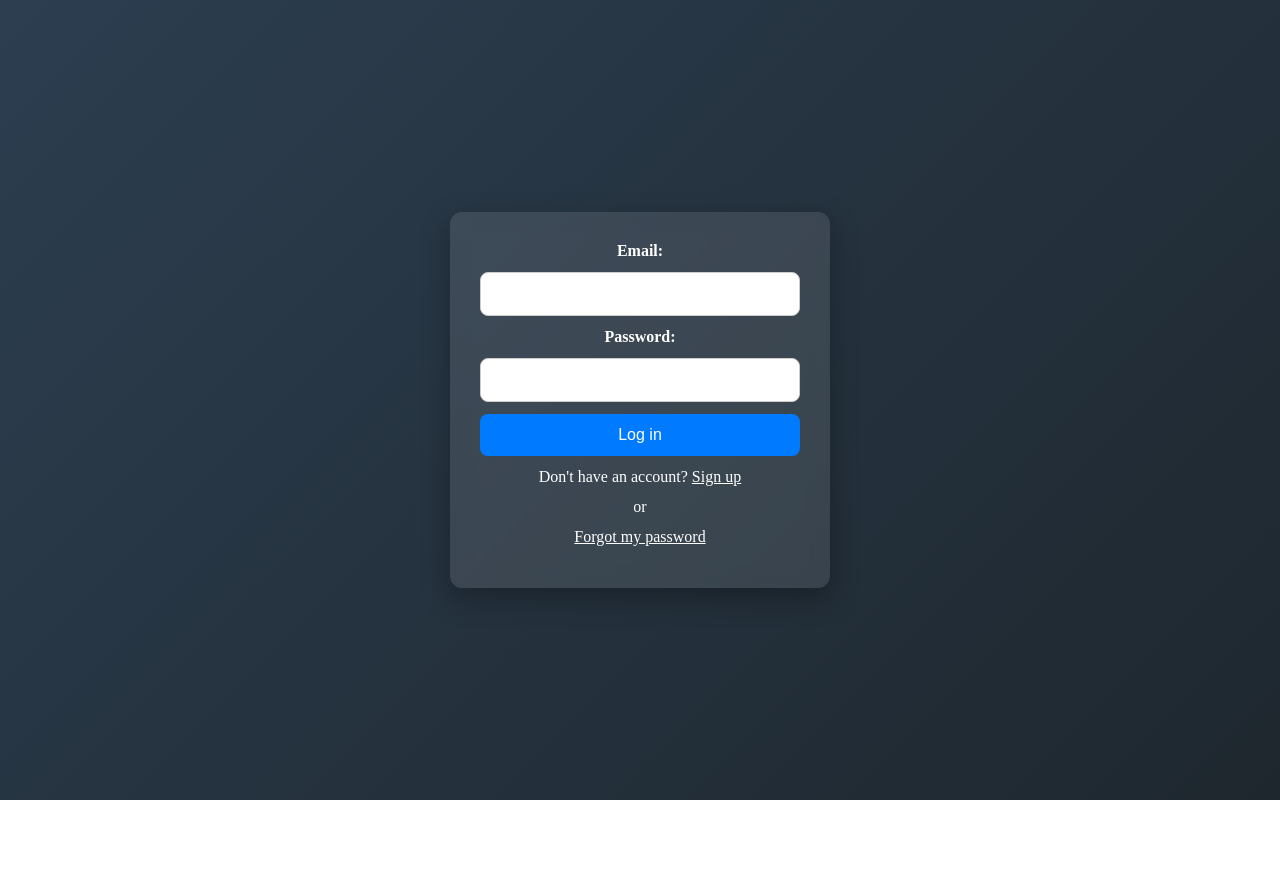
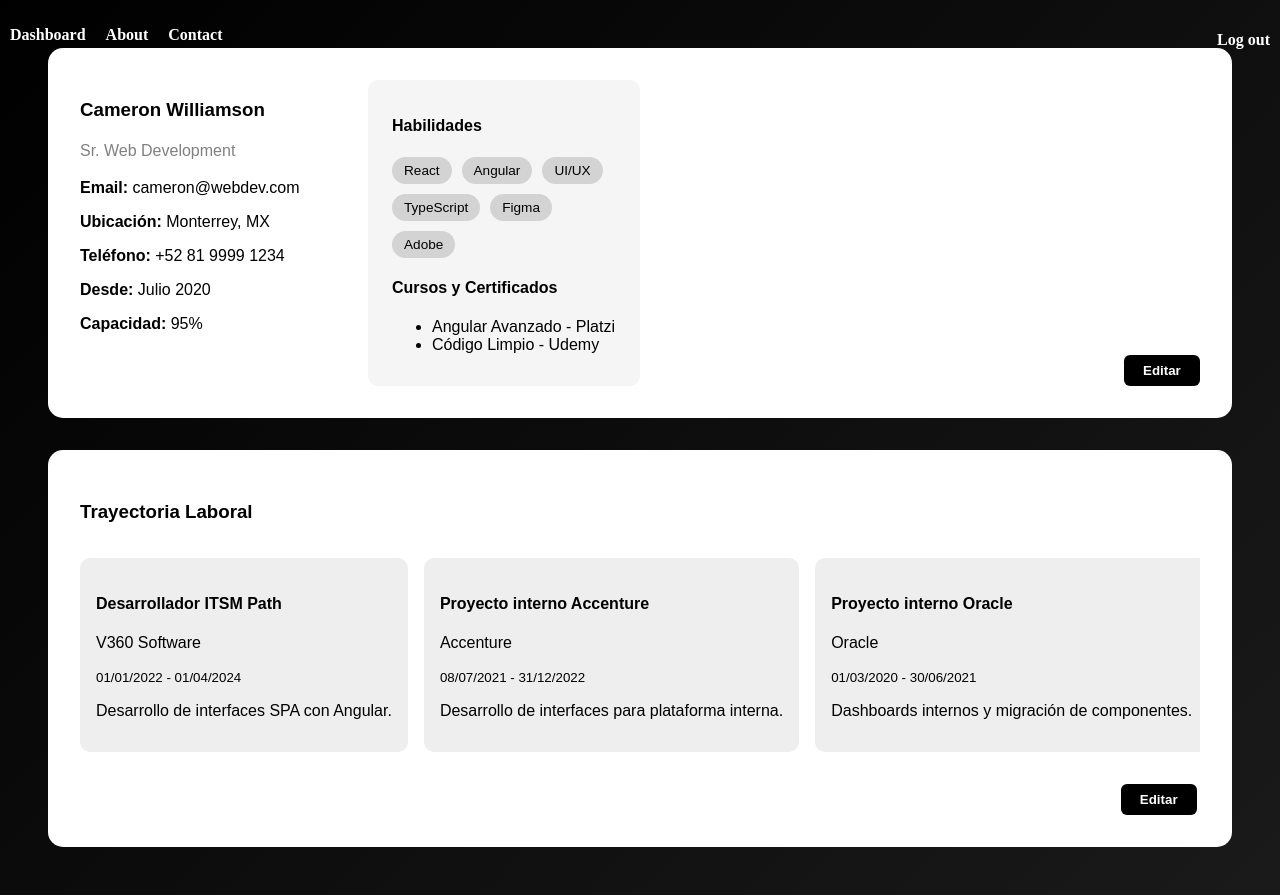
Before and after one commit to ferp03/Vantage360, an Angular app in the folder Frontend/: page /empleado-detalles in a window 1280 px wide. Before the commit this address led to /login. Before the commit the page ends 800 px from the top, so only its background shows below. Built offline with nearby package versions, Linux system fonts and the light colour scheme; sample sign-in values are in the browser's storage.

Commit message:
Pantalla

```diff
--- a/Frontend/angular.json
+++ b/Frontend/angular.json
@@ -94,5 +94,8 @@
         }
       }
     }
+  },
+  "cli": {
+    "analytics": "5e1f8d00-fa43-4684-ba71-3262acb90b2d"
   }
 }
--- /dev/null
+++ b/Frontend/src/app/Components/empleado-detalles/empleado-detalles.component.css
@@ -0,0 +1,128 @@
+.contenedor-detalle {
+    display: flex;
+    flex-direction: column;
+    position: absolute;
+    top: 0;
+    left: 0;
+    min-height: 100vh;
+    width: 100vw;
+    background: linear-gradient(135deg, #000000, #1a1a1a);
+    color: white;
+    padding: 3rem;
+    font-family: Arial, sans-serif;
+    box-sizing: border-box;
+    overflow-y: auto;
+  }
+
+  .caja-info {
+    display: flex;
+    gap: 2rem;
+    background: white;
+    color: black;
+    border-radius: 15px;
+    padding: 2rem;
+    flex-wrap: wrap;
+    position: relative;
+  }
+
+  .izquierda {
+    flex: 1 1 100%;
+    min-width: 300px;
+    max-width: 50%;
+    display: flex;
+    flex-direction: row;
+    justify-content: space-between;
+    flex-wrap: wrap;
+    gap: 1rem;
+  }
+
+  .izquierda-superior {
+    flex: 1 1 45%;
+    min-width: 250px;
+  }
+
+  .izquierda-habilidades {
+    flex: 1 1 45%;
+    min-width: 250px;
+  }
+
+  .rol {
+    color: gray;
+    margin-bottom: 1rem;
+    line-height: 1.5;
+  }
+
+  .habilidades {
+    background: #f5f5f5;
+    padding: 1rem 1.5rem;
+    border-radius: 10px;
+  }
+
+  .etiquetas-habilidad {
+    display: flex;
+    flex-wrap: wrap;
+    gap: 10px;
+    margin: 1rem 0;
+  }
+
+  .etiquetas-habilidad span {
+    background: #d3d3d3;
+    padding: 6px 12px;
+    border-radius: 20px;
+    font-size: 0.85rem;
+    font-weight: 500;
+  }
+
+  .derecha {
+    flex: 1;
+    min-width: 300px;
+  }
+
+  .carrera {
+    margin-top: 2rem;
+    background: white;
+    color: black;
+    border-radius: 15px;
+    padding: 2rem;
+    position: relative;
+  }
+
+  .linea-tiempo {
+    display: flex;
+    gap: 1rem;
+    overflow-x: auto;
+    padding-top: 1rem;
+  }
+
+  .elemento-tiempo {
+    min-width: 220px;
+    background: #eee;
+    padding: 1rem;
+    border-radius: 10px;
+    flex-shrink: 0;
+  }
+
+  .boton-editar {
+    align-self: flex-end;
+    margin-top: 1rem;
+    margin-left: auto;
+    background-color: #000;
+    color: white;
+    padding: 0.5rem 1.2rem;
+    border: none;
+    border-radius: 6px;
+    cursor: pointer;
+    font-weight: bold;
+    transition: background-color 0.2s ease;
+  }
+
+  .boton-editar-trayectoria {
+    display: flex;
+    justify-content: flex-end;
+    padding-right: 0.2rem;
+    margin-top: 1rem;
+  }
+
+  .boton-editar:hover {
+    background-color: #333;
+  }
--- /dev/null
+++ b/Frontend/src/app/Components/empleado-detalles/empleado-detalles.component.html
@@ -0,0 +1,58 @@
+<div class="contenedor-detalle">
+  <div class="caja-info">
+    <div class="izquierda">
+      <div class="izquierda-superior">
+        <h3>Cameron Williamson</h3>
+        <p class="rol">Sr. Web Development</p>
+
+        <p><strong>Email:</strong> cameron&#64;webdev.com</p>
+        <p><strong>Ubicación:</strong> Monterrey, MX</p>
+        <p><strong>Teléfono:</strong> +52 81 9999 1234</p>
+        <p><strong>Desde:</strong> Julio 2020</p>
+        <p><strong>Capacidad:</strong> 95%</p>
+      </div>
+
+      <div class="izquierda-habilidades">
+        <div class="habilidades">
+          <h4>Habilidades</h4>
+          <div class="etiquetas-habilidad">
+            <span>React</span>
+            <span>Angular</span>
+            <span>UI/UX</span>
+            <span>TypeScript</span>
+            <span>Figma</span>
+            <span>Adobe</span>
+          </div>
+
+          <h4>Cursos y Certificados</h4>
+          <ul>
+            <li>Angular Avanzado - Platzi</li>
+            <li>Código Limpio - Udemy</li>
+          </ul>
+        </div>
+      </div>
+    </div>
+
+    <div class="derecha">
+    </div>
+    <button class="boton-editar">Editar</button>
+  </div>
+
+  <div class="carrera">
+    <h3>Trayectoria Laboral</h3>
+    <div class="linea-tiempo">
+      <div class="elemento-tiempo" *ngFor="let experiencia of experiencias">
+        <h4>{{ experiencia.titulo }}</h4>
+        <p>{{ experiencia.empresa }}</p>
+        <small>
+            {{ experiencia.inicio | date: 'dd/MM/yyyy' }} -
+            {{ experiencia.fin ? (experiencia.fin | date: 'dd/MM/yyyy') : 'Presente' }}
+        </small>
+        <p>{{ experiencia.descripcion }}</p>
+      </div>
+    </div>
+
+    <div class="boton-editar-trayectoria">
+      <button class="boton-editar">Editar</button>
+    </div>
+  </div>
--- /dev/null
+++ b/Frontend/src/app/Components/empleado-detalles/empleado-detalles.component.ts
@@ -0,0 +1,46 @@
+import { Component } from '@angular/core';
+
+@Component({
+  selector: 'app-empleado-detalles',
+  templateUrl: './empleado-detalles.component.html',
+  styleUrls: ['./empleado-detalles.component.css']
+})
+export class EmpleadoDetallesComponent {
+  experiencias = [
+    {
+      titulo: 'Desarrollador ITSM Path',
+      empresa: 'V360 Software',
+      inicio: '2022-01-01',
+      fin: '2024-04-01',
+      descripcion: 'Desarrollo de interfaces SPA con Angular.'
+    },
+    {
+      titulo: 'Proyecto interno Accenture',
+      empresa: 'Accenture',
+      inicio: '2021-07-08',
+      fin: '2022-12-31',
+      descripcion: 'Desarrollo de interfaces para plataforma interna.'
+    },
+    {
+      titulo: 'Proyecto interno Oracle',
+      empresa: 'Oracle',
+      inicio: '2020-03-01',
+      fin: '2021-06-30',
+      descripcion: 'Dashboards internos y migración de componentes.'
+    },
+    {
+      titulo: 'Proyecto interno Accenture',
+      empresa: 'Accenture',
+      inicio: '2019-01-01',
+      fin: '2019-12-31',
+      descripcion: 'Desarrollo de interfaces para plataforma interna.'
+    },
+    {
+      titulo: 'Proyecto interno Accenture',
+      empresa: 'Accenture',
+      inicio: '2018-01-01',
+      fin: '2018-12-31',
+      descripcion: 'Desarrollo de interfaces para plataforma interna.'
+    }
+  ];
+}
--- a/Frontend/src/app/app-routing.module.ts
+++ b/Frontend/src/app/app-routing.module.ts
@@ -8,6 +8,7 @@ import { AuthGuard } from './auth/auth.guard';
 import { ContactComponent } from './Components/contact/contact.component';
 import { ForgotPasswordComponent } from './Components/forgot-password/forgot-password.component';
 import { ResetPasswordComponent } from './Components/reset-password/reset-password.component';
+import { EmpleadoDetallesComponent } from './Components/empleado-detalles/empleado-detalles.component';
 
 const routes: Routes = [
   { path: 'login', component: LoginComponent },
@@ -20,7 +21,8 @@ const routes: Routes = [
       { path: '', redirectTo: 'dashboard', pathMatch: 'full' },
       { path: 'dashboard', component: DashboardComponent, canActivate: [AuthGuard] },
       { path: 'about', component: AboutComponent, canActivate: [AuthGuard] },
-      { path: 'contact', component: ContactComponent, canActivate: [AuthGuard] }
+      { path: 'contact', component: ContactComponent, canActivate: [AuthGuard] },
+      { path: 'empleado-detalles', component: EmpleadoDetallesComponent, canActivate: [AuthGuard] }
     ]
   },
 
--- a/Frontend/src/app/app.module.ts
+++ b/Frontend/src/app/app.module.ts
@@ -13,6 +13,7 @@ import { AboutComponent } from './Components/about/about.component';
 import { ContactComponent } from './Components/contact/contact.component';
 import { ForgotPasswordComponent } from './Components/forgot-password/forgot-password.component';
 import { ResetPasswordComponent } from './Components/reset-password/reset-password.component';
+import { EmpleadoDetallesComponent } from './Components/empleado-detalles/empleado-detalles.component';
 
 @NgModule({
   declarations: [
@@ -24,7 +25,8 @@ import { ResetPasswordComponent } from './Components/reset-password/reset-passwo
     AboutComponent,
     ContactComponent,
     ForgotPasswordComponent,
-    ResetPasswordComponent
+    ResetPasswordComponent,
+    EmpleadoDetallesComponent
   ],
   imports: [
     BrowserModule,
```
Also changed, not shown: 1 other file (tests, documents, lock files or other folders).
